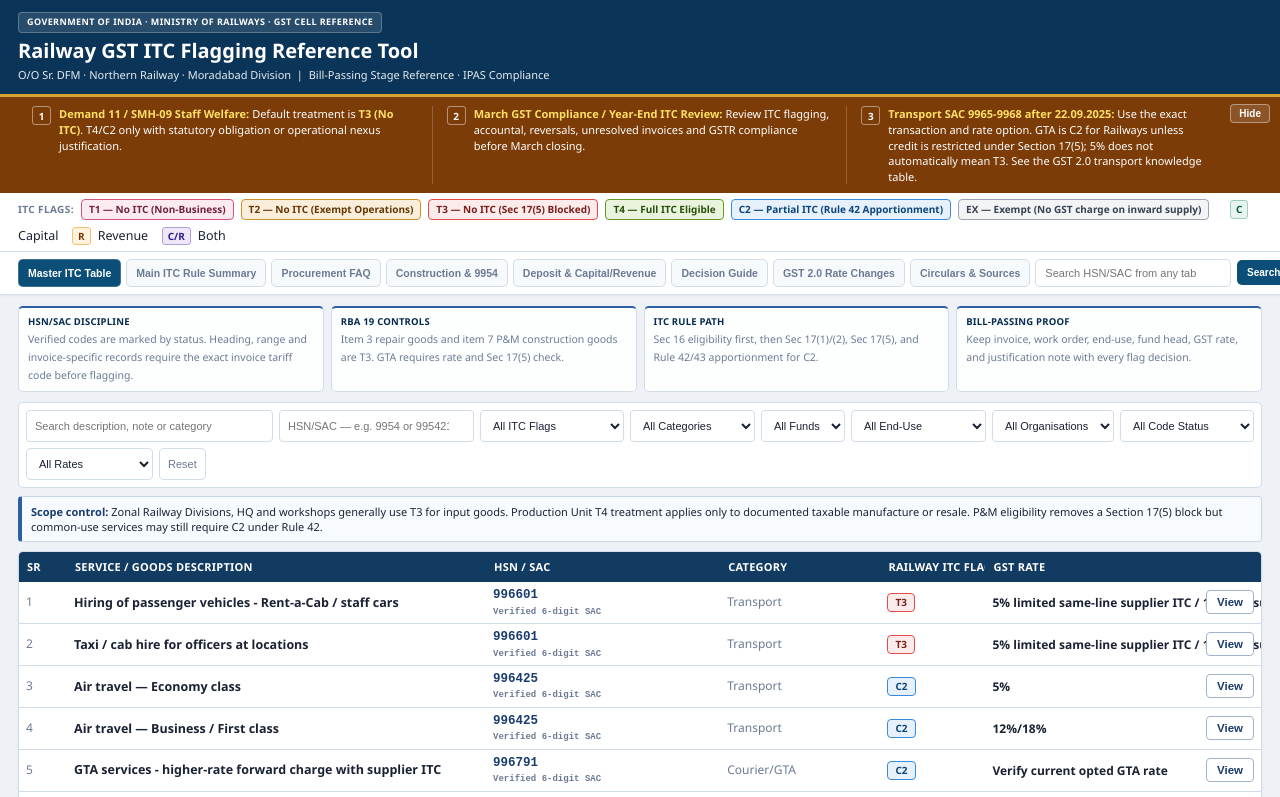
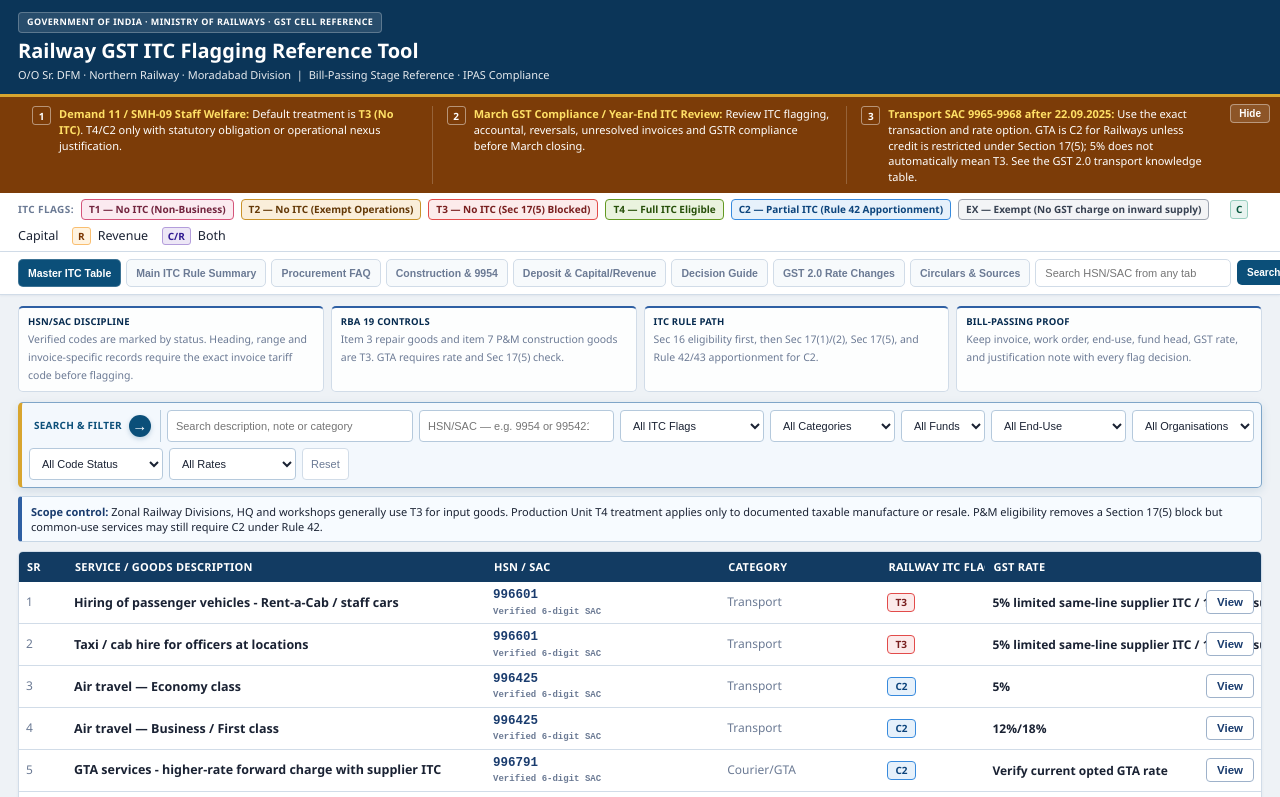
Before and after one commit to girishtiwari007/nrgstitc, a website: page index.html in a window 1280 px wide. Shown: the top 797 px of the page. Drawn offline with Linux system fonts and the light colour scheme.

Commit message:
focused search

```diff
--- a/assets/css/portal.css
+++ b/assets/css/portal.css
@@ -221,7 +221,11 @@ body{background:#eef2f6;font-size:12.5px;line-height:1.42}
 .compliance-tile{border-radius:5px;padding:7px 9px;box-shadow:none;border-top:2px solid #2e5fa3}
 .compliance-tile b{font-size:9.5px;margin-bottom:2px;letter-spacing:.2px}
 .compliance-tile span{font-size:10.5px;line-height:1.35}
-.controls{gap:6px;margin-bottom:9px;padding:7px;background:#fff;border:1px solid var(--border);border-radius:5px}
+.controls{gap:6px;margin-bottom:9px;padding:7px;background:#f3f8fd;border:1px solid #7ea5c8;border-left:4px solid #d8a52f;border-radius:5px;box-shadow:0 3px 10px rgba(15,79,121,.13);align-items:center}
+.filter-bar-title{align-self:stretch;display:inline-flex;align-items:center;padding:0 9px 0 5px;border-right:1px solid #b8ccdd;color:#0b4f79;font-size:10px;font-weight:800;text-transform:uppercase;white-space:nowrap;letter-spacing:.25px}
+.filter-bar-arrow{display:inline-flex;align-items:center;justify-content:center;margin-left:7px;width:22px;height:22px;border-radius:50%;background:#0b4f79;color:#fff;font-size:15px;font-weight:800;line-height:1;box-shadow:0 2px 5px rgba(11,79,121,.22)}
+.controls .si{border-color:#b5c9dc;background:#fff}
+.controls .si:focus{outline:2px solid #2e78ad;outline-offset:1px}
 .si,.rst{min-height:32px;border-radius:4px;padding:6px 8px;font-size:11px}
 .si-wide{min-width:220px}
 .stats{gap:6px;margin-bottom:9px}
@@ -323,6 +327,7 @@ tbody td{padding:7px 8px;line-height:1.35}
   .faq-cat{grid-column:2}
   .main{padding:12px}
   .controls{display:grid;grid-template-columns:1fr}
+  .filter-bar-title{min-height:28px;border-right:0;border-bottom:1px solid #b8ccdd;padding:0 4px}
   .si,.si-wide,.rst{width:100%;min-width:0}
   .pos-rel{width:100%}
   .sug-box{min-width:100%}
--- a/index.html
+++ b/index.html
@@ -88,6 +88,7 @@
 <!-- ══ TAB 1: MASTER ══ -->
 <div id="tab-master" class="pane active">
   <div class="controls">
+    <span class="filter-bar-title">Search &amp; Filter <span class="filter-bar-arrow" aria-hidden="true">&#8594;</span></span>
     <input class="si si-wide" type="text" id="srch" placeholder="Search description, note or category" oninput="renderTable()">
     <div class="pos-rel">
       <input class="si" id="hsnSrch" placeholder="HSN/SAC — e.g. 9954 or 995421" oninput="renderTable();showSug()" onblur="setTimeout(hideSug,200)" autocomplete="off" style="min-width:195px;padding-right:24px">
```
